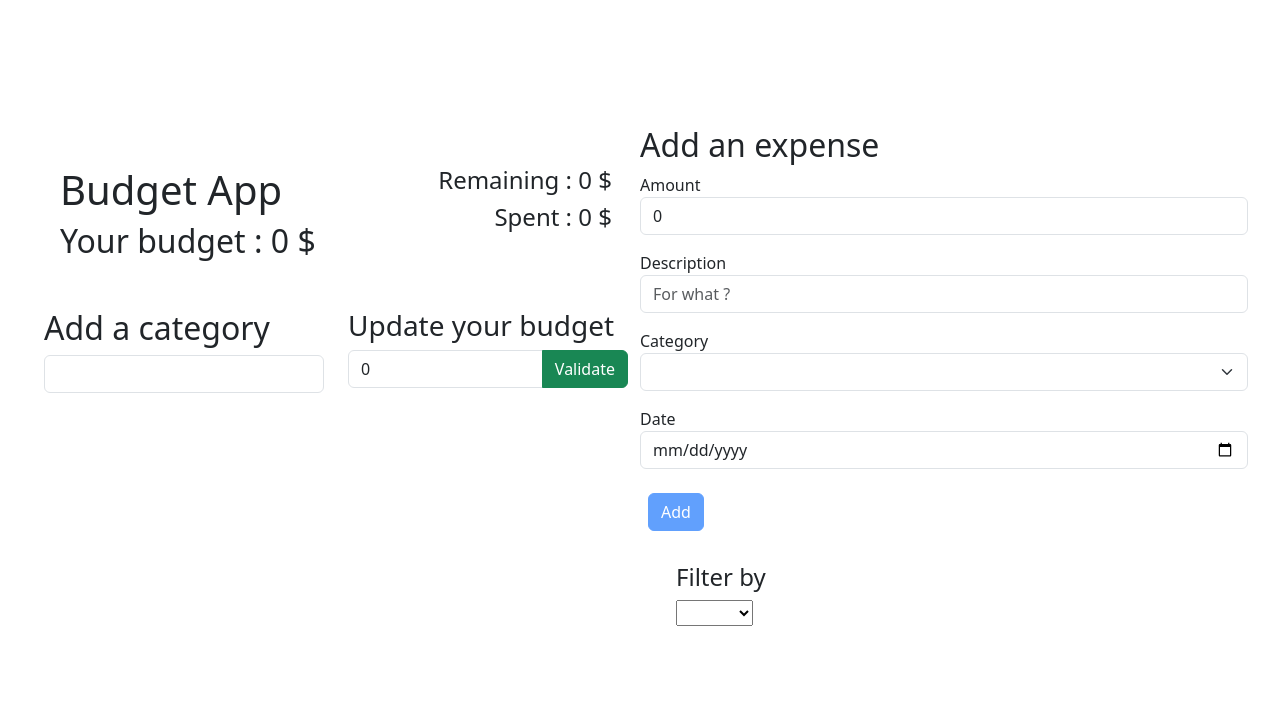
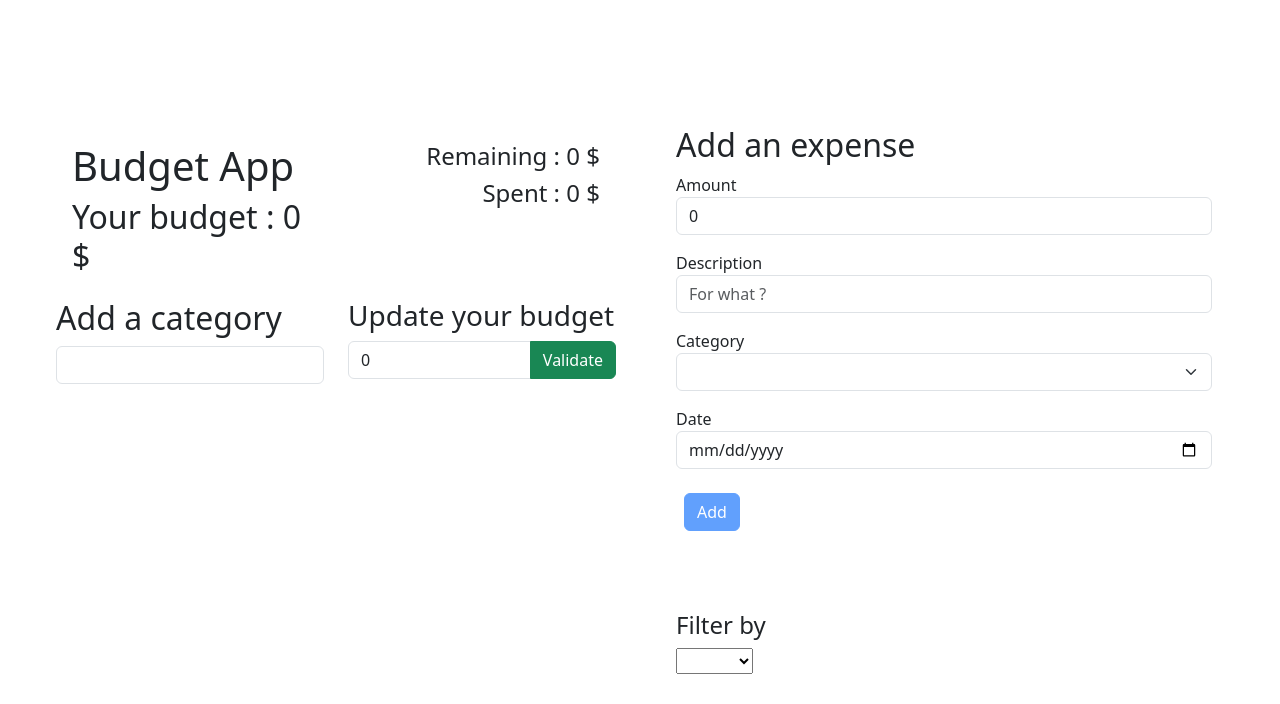
Before and after one commit to Slashinkun/budget-app, a Vue app: page / in a window 1280 px wide. Shown: the top 704 px of the page. Built offline with nearby package versions, Linux system fonts and the light colour scheme.

Commit message:
add styles

```diff
--- a/src/App.vue
+++ b/src/App.vue
@@ -99,8 +99,8 @@ const filteredExpenses = computed(() => {
 </script>
 
 <template>
-  <div class="container mt-4">
-    <div class="row mb-4 p-3">
+  <div class="container mt-4 p-4">
+    <div class="row p-3">
       <div class="col-md-6">
         <h1>Budget App</h1>
         <h2>
@@ -150,7 +150,7 @@ const filteredExpenses = computed(() => {
     </div>
   </div>
   <div class="row mb-4">
-    <div class="col">
+    <div class="col p-4 m-4">
       <h2>Add an expense</h2>
       <form class="expense-form" @submit.prevent="addExpense" id="expense-form">
         <div class="mb-3">
--- a/src/components/ExpenseCard.vue
+++ b/src/components/ExpenseCard.vue
@@ -4,14 +4,16 @@ const emit = defineEmits(['delete'])
 </script>
 
 <template>
-  <div class="container">
+  <div class="container border rounded-4 border-dark">
     <div class="category-description">
-      <div>{{ expense.category }}</div>
-      <div>{{ expense.description }}</div>
-      <div>{{ expense.date }}</div>
+      <div class="fw-medium">{{ expense.category }}</div>
+      <div class="fw-semibold">{{ expense.description }}</div>
+      <div class="fw-light">{{ expense.date }}</div>
     </div>
     <div class="actions">
-      <div>{{ expense.amount }} $</div>
+      <div>
+        <b>{{ expense.amount }} $</b>
+      </div>
       <button class="btn btn-danger" @click="$emit('delete')">Delete</button>
     </div>
   </div>
@@ -23,8 +25,6 @@ const emit = defineEmits(['delete'])
   flex-direction: row;
   justify-content: space-evenly;
   align-items: flex-start;
-  border: 1px solid;
-  border-radius: 10px;
   margin: 10px auto;
 }
 
@@ -35,5 +35,7 @@ const emit = defineEmits(['delete'])
 
 .actions {
   display: flex;
+  flex-direction: column;
+  padding: 4px auto;
 }
 </style>
```
